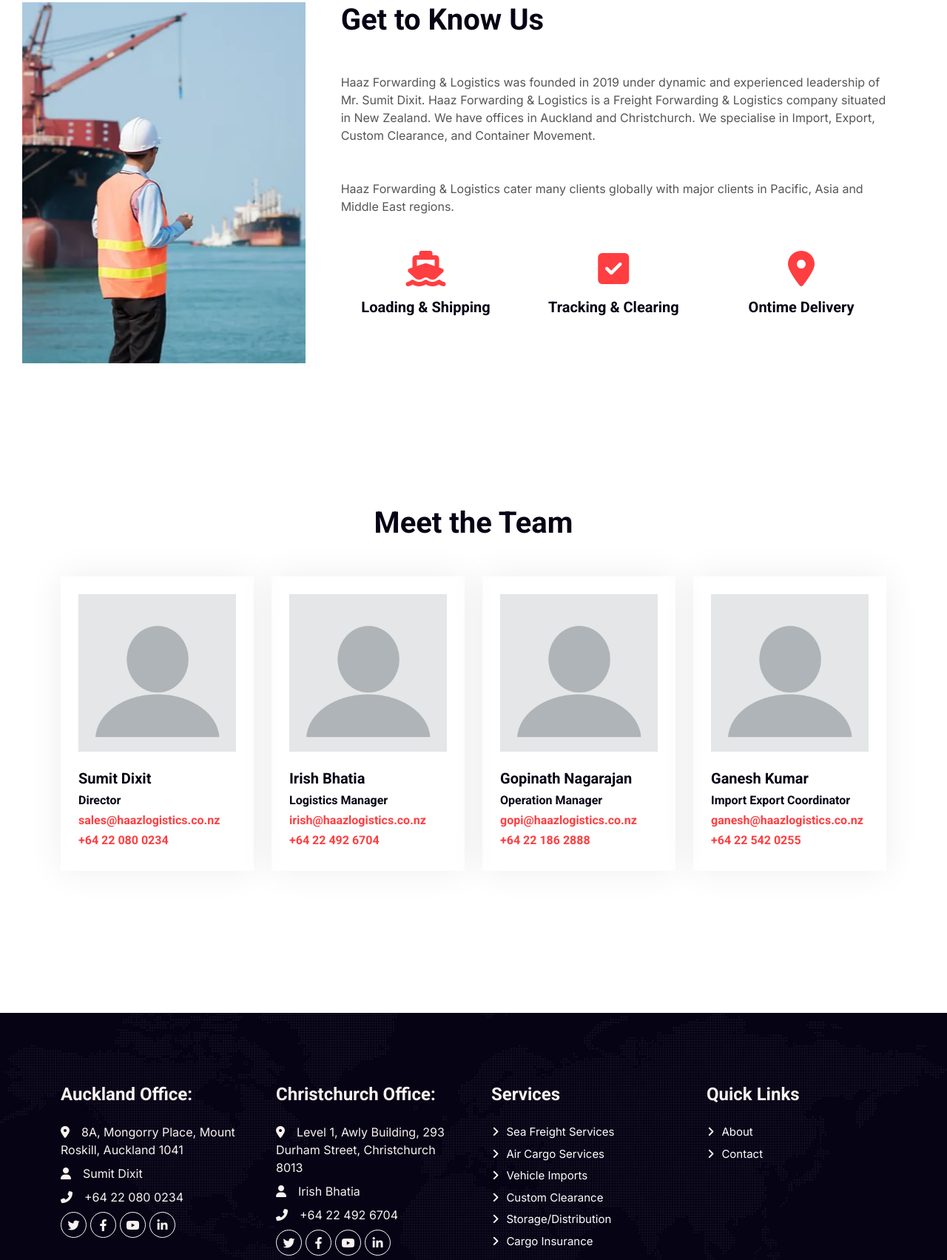
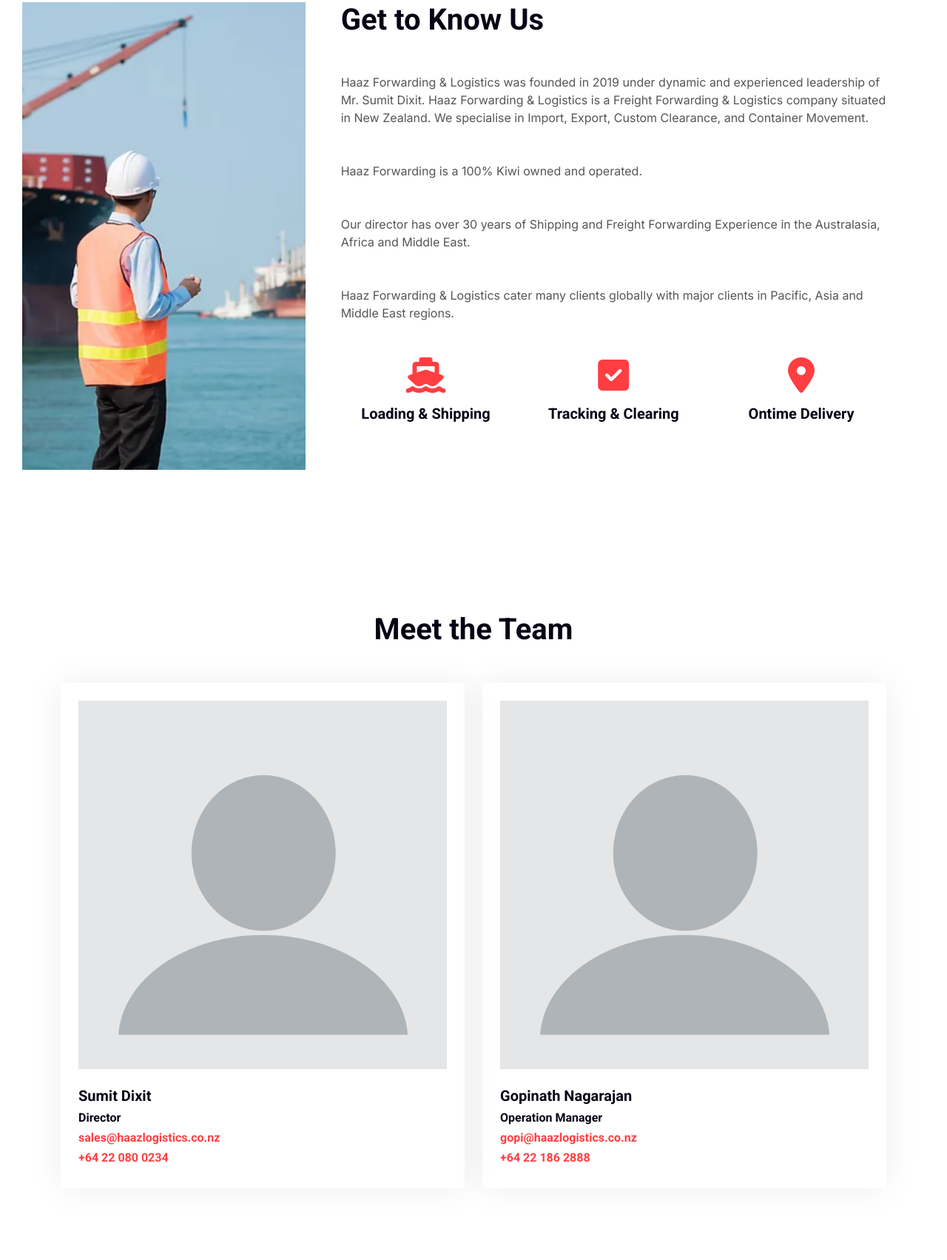
Before and after one commit to guruvirk/haaz-html, a plain HTML site: page about.html in a window 1280 px wide. Shown: the part 554-2257 px from the top of the page at 74% size. Drawn offline with nearby package versions, Linux system fonts and the light colour scheme.

Commit message:
fixes for new changes commuted on whatsapp

```diff
--- a/about.html
+++ b/about.html
@@ -45,7 +45,7 @@
     <!-- Navbar Start -->
     <nav class="navbar navbar-expand-lg bg-white navbar-light shadow border-top border-5 border-primary sticky-top p-0">
         <a href="index.html" class="navbar-brand d-flex align-items-center px-4 px-lg-5">
-            <h2 class="mb-2 text-primary">HFL</h2>
+            <img style="height: 100%;" src="img/logo-full.png">
         </a>
         <button type="button" class="navbar-toggler me-4" data-bs-toggle="collapse" data-bs-target="#navbarCollapse">
             <span class="navbar-toggler-icon"></span>
@@ -87,8 +87,13 @@
                     <p class="mb-5">
                         Haaz Forwarding & Logistics was founded in 2019 under dynamic and experienced leadership of Mr.
                         Sumit Dixit. Haaz Forwarding & Logistics is a Freight Forwarding & Logistics company situated in
-                        New Zealand. We have offices in Auckland and Christchurch. We specialise in Import, Export,
+                        New Zealand. We specialise in Import, Export,
                         Custom Clearance, and Container Movement.
+                    </p>
+                    <p class="mb-5">Haaz Forwarding is a 100% Kiwi owned and operated.</p>
+                    <p class="mb-5">
+                        Our director has over 30 years of Shipping and Freight Forwarding Experience in the Australasia,
+                        Africa and Middle East.
                     </p>
                     <p class="mb-5">
                         Haaz Forwarding & Logistics cater many clients globally with major clients in Pacific, Asia and
@@ -124,7 +129,7 @@
                 <h1 class="mb-5">Meet the Team</h1>
             </div>
             <div class="row g-4">
-                <div class="col-lg-3 col-md-6 wow fadeInUp" data-wow-delay="0.3s">
+                <div class="col-lg-6 col-md-6 wow fadeInUp" data-wow-delay="0.3s">
                     <div class="team-item p-4">
                         <div class="overflow-hidden mb-4">
                             <img class="img-fluid" src="img/team.png" alt="">
@@ -139,22 +144,7 @@
                         </h6>
                     </div>
                 </div>
-                <div class="col-lg-3 col-md-6 wow fadeInUp" data-wow-delay="0.5s">
-                    <div class="team-item p-4">
-                        <div class="overflow-hidden mb-4">
-                            <img class="img-fluid" src="img/team.png" alt="">
-                        </div>
-                        <h5>Irish Bhatia</h5>
-                        <h6>Logistics Manager</h6>
-                        <h6>
-                            <a href="mailto:irish@haazlogistics.co.nz">irish@haazlogistics.co.nz</a>
-                        </h6>
-                        <h6>
-                            <a href="tel:+64224926704">+64 22 492 6704</a>
-                        </h6>
-                    </div>
-                </div>
-                <div class="col-lg-3 col-md-6 wow fadeInUp" data-wow-delay="0.7s">
+                <div class="col-lg-6 col-md-6 wow fadeInUp" data-wow-delay="0.7s">
                     <div class="team-item p-4">
                         <div class="overflow-hidden mb-4">
                             <img class="img-fluid" src="img/team.png" alt="">
@@ -166,21 +156,6 @@
                         </h6>
                         <h6>
                             <a href="tel:+64221862888">+64 22 186 2888</a>
-                        </h6>
-                    </div>
-                </div>
-                <div class="col-lg-3 col-md-6 wow fadeInUp" data-wow-delay="0.9s">
-                    <div class="team-item p-4">
-                        <div class="overflow-hidden mb-4">
-                            <img class="img-fluid" src="img/team.png" alt="">
-                        </div>
-                        <h5>Ganesh Kumar</h5>
-                        <h6>Import Export Coordinator</h6>
-                        <h6>
-                            <a href="mailto:ganesh@haazlogistics.co.nz">ganesh@haazlogistics.co.nz</a>
-                        </h6>
-                        <h6>
-                            <a href="tel:+64225420255">+64 22 542 0255</a>
                         </h6>
                     </div>
                 </div>
@@ -199,22 +174,8 @@
                     <p class="mb-2"><i class="fa fa-map-marker-alt me-3"></i>8A, Mongorry Place, Mount Roskill, Auckland
                         1041</p>
                     <p class="mb-2"><i class="fa fa-user me-3"></i>Sumit Dixit</p>
-                    <a class="text-light mb-2" href="tel:+64220800234"><i class="fa fa-phone-alt me-3"></i>+64 22 080
+                    <a class="text-light mb-5" href="tel:+64220800234"><i class="fa fa-phone-alt me-3"></i>+64 22 080
                         0234</a>
-                    <div class="d-flex pt-2">
-                        <a class="btn btn-outline-light btn-social" href=""><i class="fab fa-twitter"></i></a>
-                        <a class="btn btn-outline-light btn-social" href=""><i class="fab fa-facebook-f"></i></a>
-                        <a class="btn btn-outline-light btn-social" href=""><i class="fab fa-youtube"></i></a>
-                        <a class="btn btn-outline-light btn-social" href=""><i class="fab fa-linkedin-in"></i></a>
-                    </div>
-                </div>
-                <div class="col-lg-3 col-md-6">
-                    <h4 class="text-light mb-4">Christchurch Office:</h4>
-                    <p class="mb-2"><i class="fa fa-map-marker-alt me-3"></i>Level 1, Awly Building, 293 Durham Street,
-                        Christchurch 8013</p>
-                    <p class="mb-2"><i class="fa fa-user me-3"></i>Irish Bhatia</p>
-                    <a class="text-light mb-2" href="tel:+64224926704"><i class="fa fa-phone-alt me-3"></i>+64 22 492
-                        6704</a>
                     <div class="d-flex pt-2">
                         <a class="btn btn-outline-light btn-social" href=""><i class="fab fa-twitter"></i></a>
                         <a class="btn btn-outline-light btn-social" href=""><i class="fab fa-facebook-f"></i></a>
@@ -235,6 +196,10 @@
                     <h4 class="text-light mb-4">Quick Links</h4>
                     <a class="btn btn-link" href="#">About</a>
                     <a class="btn btn-link" href="contact.html">Contact</a>
+                </div>
+                <div class="col-lg-3 col-md-6">
+                    <img class="extra-logo" src="img/CBAFFLogoSmall.jpeg" alt="">
+                    <img class="extra-logo" src="img/biosecurity_logo.png" alt="">
                 </div>
             </div>
         </div>
--- a/css/style.css
+++ b/css/style.css
@@ -232,6 +232,11 @@
     color: var(--light);
 }
 
+.extra-logo {
+    width: 80px;
+    height: 80px;
+}
+
 
 /*** About ***/
 @media (min-width: 992px) {
@@ -242,6 +247,7 @@
     .about-text {
         padding-right: calc(((100% - 960px) / 2) + .75rem);
     }
+
 }
 
 @media (min-width: 1200px) {
@@ -379,6 +385,11 @@
         margin-right: 0;
         margin-left: 0;
     }
+
+    .extra-logo {
+        width: 50px;
+        height: 50px;
+    }
 }
 
 /*** Testimonial ***/
```
Also changed, not shown: contact.html (+17 -23 lines), index.html (+23 -24 lines), services.html (+6 -16 lines), img/CBAFFLogo.png (added), img/CBAFFLogoSmall.jpeg (added), img/biosecurity_logo.png (added), img/logo-full.png (added).
